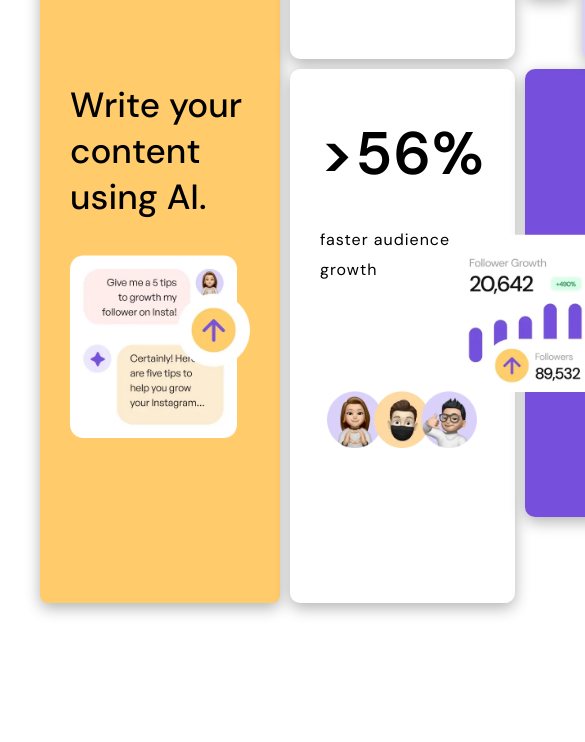
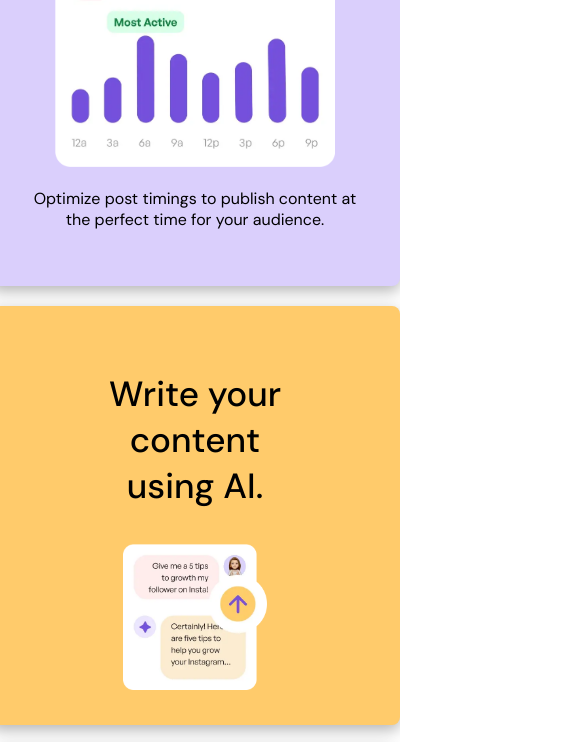
Before and after one commit to amendev3/exo3, a plain HTML site: page index.html in a window 390 px wide. Shown: the part 877-1619 px from the top of the page, 585 px wide, since content can reach past the window. Before the commit the page ends 1520 px from the top, so only its background shows below. Drawn offline with Linux system fonts and the light colour scheme.

Commit message:
responsive

```diff
--- a/bento-grid.css
+++ b/bento-grid.css
@@ -251,7 +251,7 @@ div3 div {
   margin: auto;
   align-self: center;
   display: block;
-  position: relative;
+
   top: 90px;
 }
 .div7 h1 {
@@ -303,3 +303,97 @@ div3 div {
   align-items: center;
   flex-direction: row-reverse;
 }
+ /* === RESPONSIVE DESIGN — VERSION MOBILE === */
+
+/* Pour tablette */
+@media (max-width: 1024px) {
+  .parent {
+    grid-template-columns: repeat(2, 1fr);
+    gap: 20px;
+    padding: 20px;
+  }
+}
+
+/* Pour mobile */
+@media (max-width: 768px) {
+  .parent {
+    display: flex;
+    flex-direction: column;
+    align-items: center;
+    gap: 20px;
+    padding: 20px;
+  }
+
+  /* Tous les blocs prennent la largeur complète */
+  .div1,
+  .div2,
+  .div3,
+  .div4,
+  .div5,
+  .div6,
+  .div7,
+  .div8 {
+    width: 100%;
+    max-width: 100%;
+    grid-column: auto !important;
+    grid-row: auto !important;
+  }
+
+  /* Centrer le contenu à l’intérieur des blocs */
+  .div1,
+  .div2,
+  .div3,
+  .div4,
+  .div5,
+  .div6,
+  .div7,
+  .div8 {
+    display: flex;
+    flex-direction: column;
+    justify-content: center;
+    align-items: center;
+    text-align: center;
+  }
+
+  /* Ajustement des images */
+  .div1 img,
+  .div2 img,
+  .div3 img,
+  .div4 img,
+  .div5 img,
+  .div6 img,
+  .div7 img,
+  .div8 img {
+    width: 80%;
+    height: auto;
+    margin: 0 auto;
+  }
+
+  /* Ajustement des textes */
+  h1 {
+    font-size: 28px;
+  }
+  h2 {
+    font-size: 24px;
+  }
+  h3 {
+    font-size: 20px;
+  }
+  p {
+    font-size: 16px;
+  }
+
+  /* Le bloc violet (div8) passe en colonne */
+  .div8 {
+    flex-direction: column;
+    align-items: center;
+    text-align: center;
+  }
+
+  /* Réduction de la taille des images à l’intérieur du bloc violet */
+  .div8 img {
+    width: 150px;
+    height: auto;
+    margin-bottom: 10px;
+  }
+}
```
